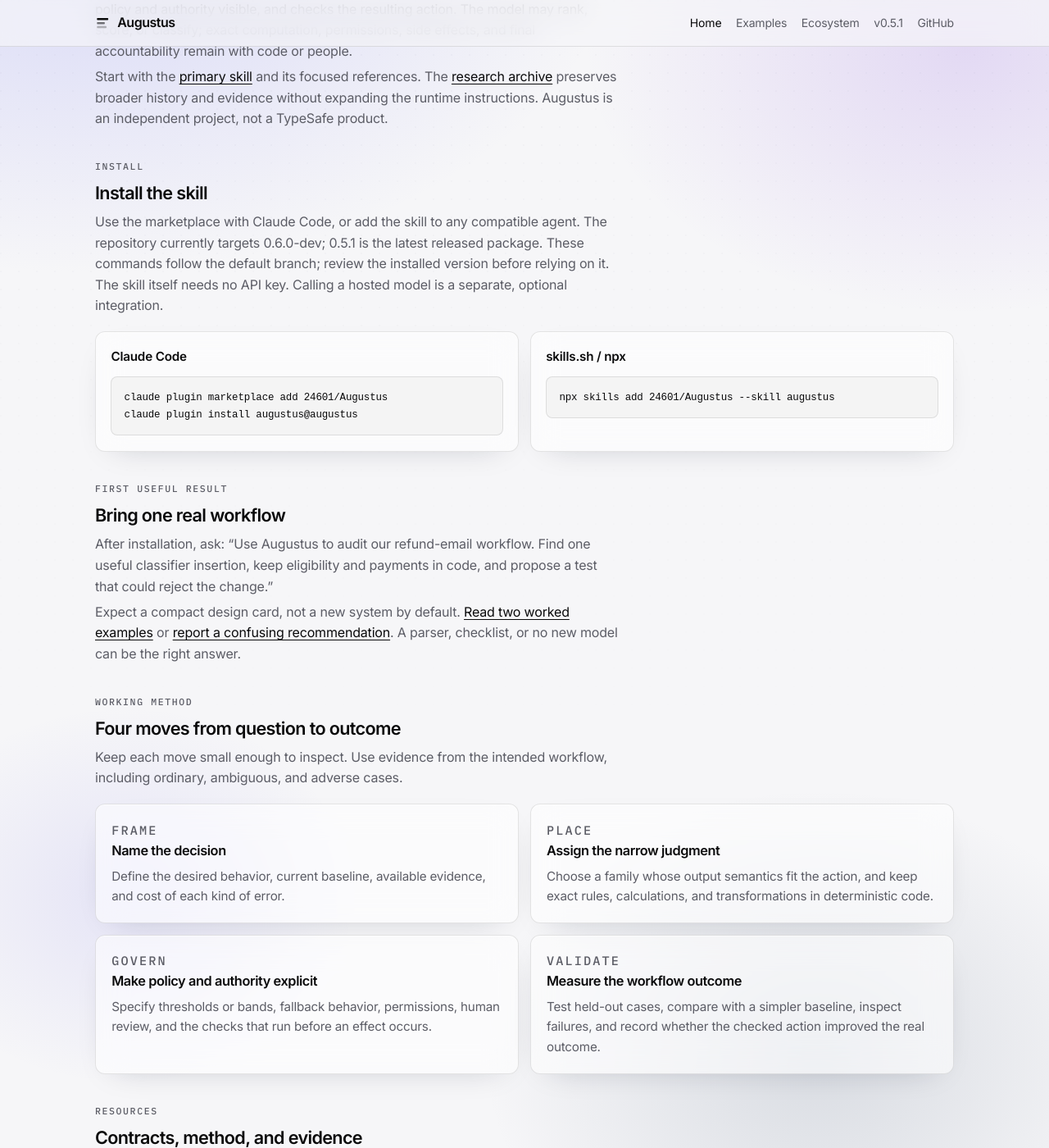
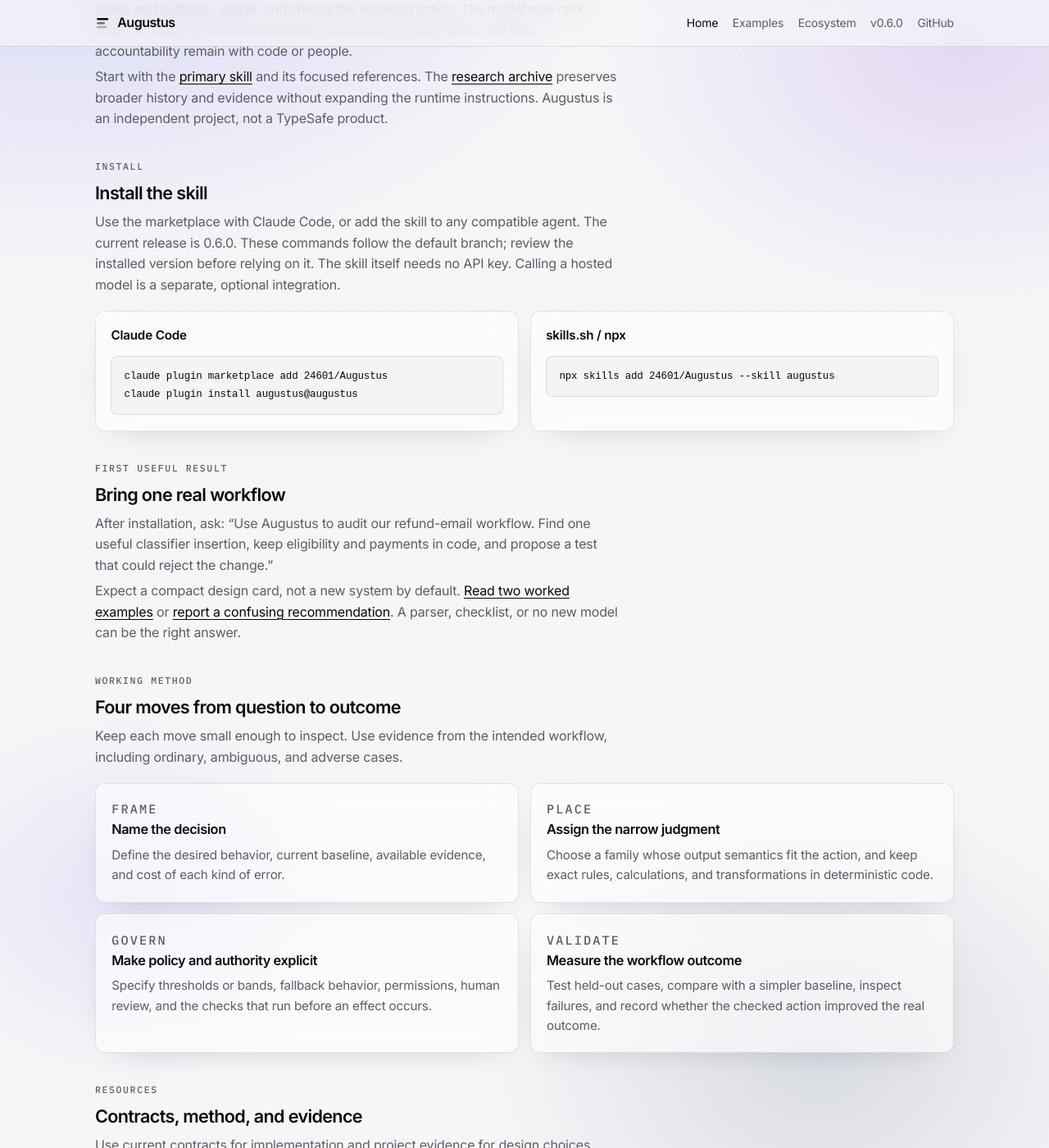
Before and after one commit to 24601/Augustus, a Jekyll site: the page built from docs/index.md, in a window 1280 px wide and 1400 px high, scrolled down 2774 px. Shown: the whole window at 82% size. Built offline with Jekyll 4.4.1, drawn with Linux system fonts in a browser that asks for light colours; some of the changed text lies outside the part shown.

Commit message:
Release Augustus v0.6.0

```diff
--- a/docs/_layouts/default.html
+++ b/docs/_layouts/default.html
@@ -40,7 +40,7 @@
             <a href="{{ '/ecosystem.html' | relative_url }}"{% if page.url contains 'ecosystem' %} aria-current="page"{% endif %}>Ecosystem</a>
           </li>
           <li>
-            <a href="{{ '/release-notes-v0.5.1.html' | relative_url }}"{% if page.url contains 'release-notes-v0.5.1' %} aria-current="page"{% endif %}>v0.5.1</a>
+            <a href="{{ '/release-notes-v0.6.0.html' | relative_url }}"{% if page.url contains 'release-notes-v0.6.0' %} aria-current="page"{% endif %}>v0.6.0</a>
           </li>
           <li>
             <a href="https://github.com/24601/Augustus" rel="noopener noreferrer">GitHub</a>
--- a/docs/index.md
+++ b/docs/index.md
@@ -7,7 +7,7 @@
 
 <section class="hero" aria-labelledby="hero-title">
   <div>
-    <p class="kicker hero-reveal" style="--d: 0ms">0.6.0-dev · latest release 0.5.1</p>
+    <p class="kicker hero-reveal" style="--d: 0ms">Version 0.6.0</p>
     <h1 id="hero-title" class="hero-title">
       <span class="line hero-reveal" style="--d: 50ms">Place judgment.</span>
       <span class="line hero-reveal" style="--d: 110ms">Keep authority explicit.</span>
@@ -76,8 +76,7 @@
     <h2 id="install-title">Install the skill</h2>
     <p>
       Use the marketplace with Claude Code, or add the skill to any compatible
-      agent. The repository currently targets 0.6.0-dev; 0.5.1 is the latest
-      released package.
+      agent. The current release is 0.6.0.
       These commands follow the default branch; review the installed version
       before relying on it. The skill itself needs no API key. Calling a hosted
       model is a separate, optional integration.
@@ -181,5 +180,5 @@
       </a>
     </li>
   </ul>
-  <p class="meta-line">Repository target 0.6.0-dev · latest release 0.5.1.</p>
+  <p class="meta-line">Current release 0.6.0 · <a href="{{ '/release-notes-v0.6.0.html' | relative_url }}">Release notes</a>.</p>
 </section>
```
Also changed, not shown: SECURITY.md (+2 -1 lines), docs/release-notes-v0.6.0.md (added, +72 -0 lines), .agents/skills/augustus/SKILL.md, .claude-plugin/marketplace.json, CHANGELOG.md, README.md, 1 other file.
